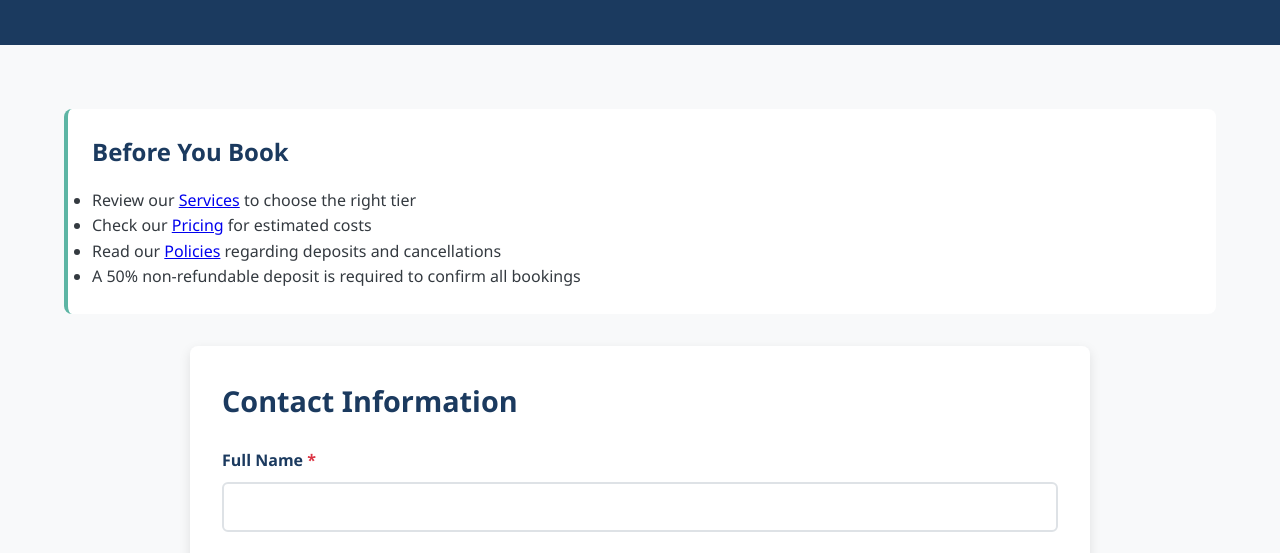
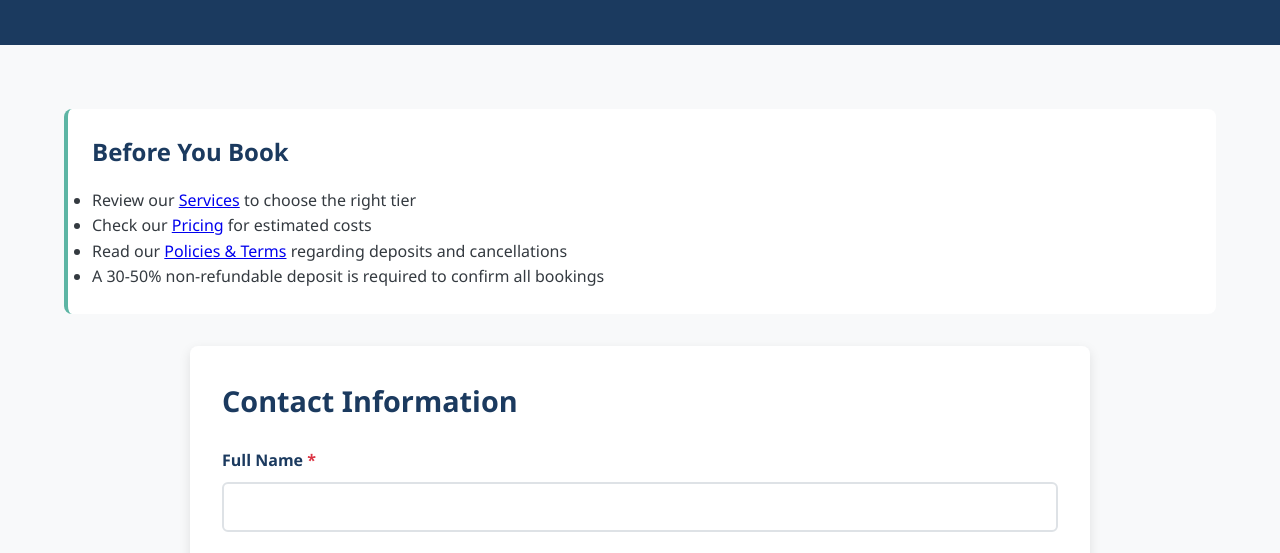
Before and after one commit to vnscn/northline-cleaning-services, a plain HTML site: page book.html in a window 1280 px wide. Shown: the part 243-796 px from the top of the page. Drawn offline with Linux system fonts and the light colour scheme.

Commit message:
Update book.html

```diff
--- a/book.html
+++ b/book.html
@@ -44,8 +44,8 @@
                     <ul>
                         <li>Review our <a href="services.html">Services</a> to choose the right tier</li>
                         <li>Check our <a href="pricing.html">Pricing</a> for estimated costs</li>
-                        <li>Read our <a href="policies.html">Policies</a> regarding deposits and cancellations</li>
-                        <li>A 50% non-refundable deposit is required to confirm all bookings</li>
+                        <li>Read our <a href="policies.html">Policies & Terms</a> regarding deposits and cancellations</li>
+                        <li>A 30-50% non-refundable deposit is required to confirm all bookings</li>
                     </ul>
                 </div>
             </div>
```
